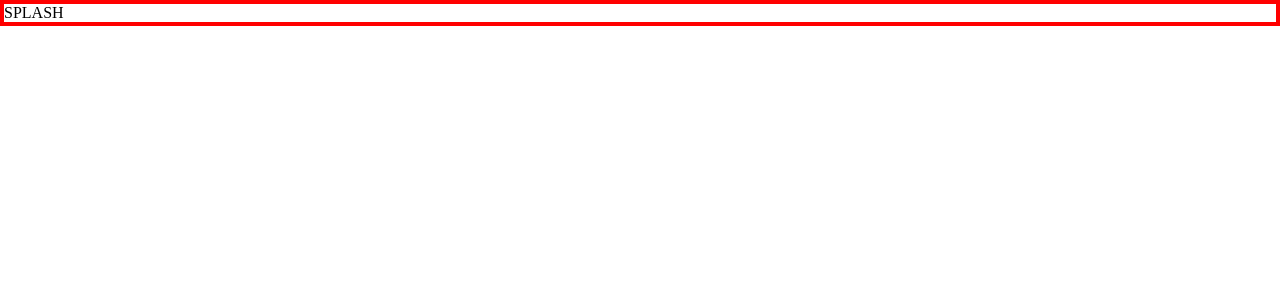
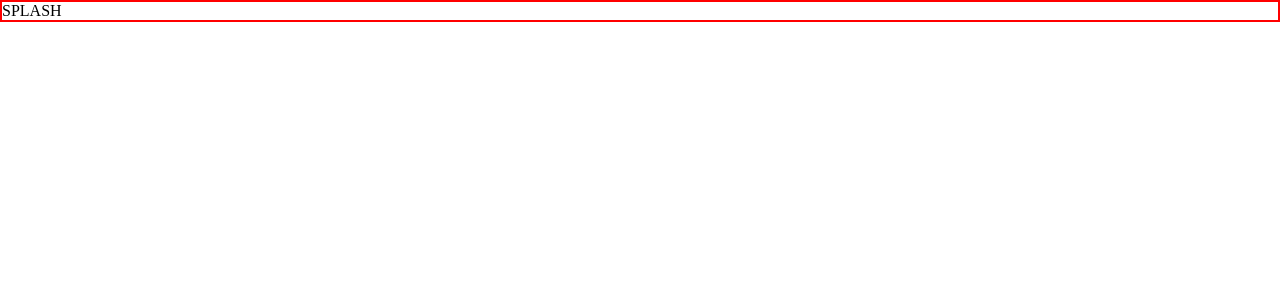
Before and after one commit to Djimovanberlo/ancient-basement, a React (Create React App) app: page / in a window 1280 px wide. Shown: the top 300 px of the page. Built offline with nearby package versions, Linux system fonts and the light colour scheme.

Commit message:
commit before shutdown

```diff
--- a/src/App.tsx
+++ b/src/App.tsx
@@ -1,5 +1,6 @@
 import React from 'react'
 import { Route, Routes } from 'react-router-dom'
+
 import Template from './layout/template'
 import Active from './pages/active'
 import Splash from './pages/splash'
--- a/src/pages/splash/index.tsx
+++ b/src/pages/splash/index.tsx
@@ -2,11 +2,7 @@ import React from 'react'
 import Template from '../../layout/template'
 
 const Splash = () => {
-  return (
-    <div>
-      <Template>SPLASH</Template>
-    </div>
-  )
+  return <div>SPLASH</div>
 }
 
 export default Splash
```
